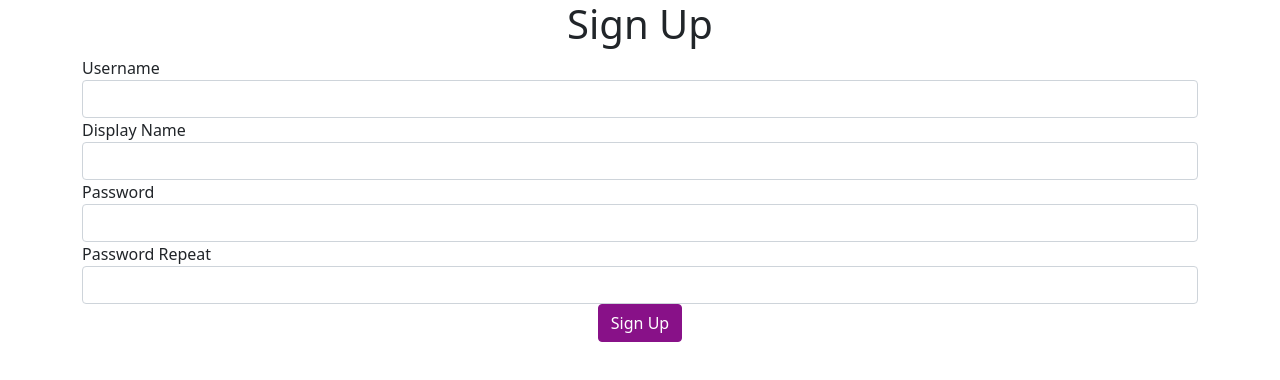
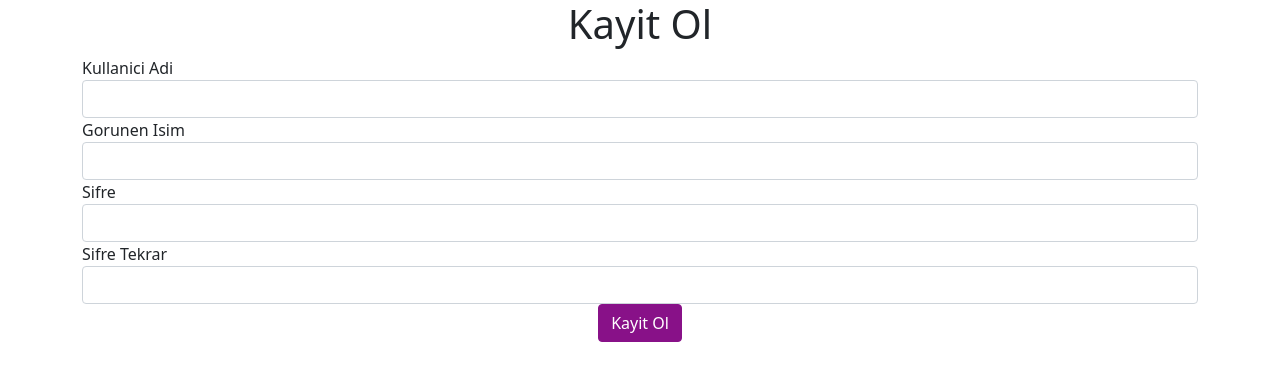
Before and after one commit to pisagor0635/react-frontend, a React (Create React App) app: page / in a window 1280 px wide. Shown: the top 380 px of the page. Built offline with nearby package versions, Linux system fonts and the light colour scheme.

Commit message:
eklemeler yapildi, dil destegi eklendi

```diff
--- a/package.json
+++ b/package.json
@@ -8,9 +8,11 @@
     "@testing-library/user-event": "^12.8.3",
     "axios": "^0.22.0",
     "bootstrap": "^5.1.1",
+    "i18next": "^21.2.4",
     "node-sass": "^6.0.1",
     "react": "^17.0.2",
     "react-dom": "^17.0.2",
+    "react-i18next": "^11.12.0",
     "react-scripts": "4.0.3",
     "web-vitals": "^1.1.2"
   },
--- a/src/components/input.js
+++ b/src/components/input.js
@@ -1,13 +1,13 @@
 import React from "react";
 
 const Input = (props) => {
-    const {label, error, name, onChange} = props;
+    const {label, error, name, onChange, type} = props;
     const className = error ? "form-control is-invalid" : "form-control";
     return (
         <div className="form-group">
             <label>{label}</label>
             <input className={className} name={name}
-                   onChange={onChange}></input>
+                   onChange={onChange} type={type}></input>
             <div className="invalid-feedback">{error}</div>
         </div>
     )
--- /dev/null
+++ b/src/i18n.js
@@ -0,0 +1,40 @@
+import i18n from "i18next";
+import {initReactI18next} from 'react-i18next'
+
+i18n.use(initReactI18next).init({
+    resources: {
+        en: {
+            translations: {
+                'Sign Up': 'Sign Up',
+                'Password mismatch': 'Password mismatch',
+                'Username': 'Username',
+                'Display Name': 'Display Name',
+                'Password': 'Password',
+                'Password Repeat': 'Password Repeat'
+            }
+        },
+        tr: {
+            translations: {
+                'Sign Up': 'Kayit Ol',
+                'Password mismatch': 'Aynı şifreyi giriniz',
+                'Username': 'Kullanici Adi',
+                'Display Name': 'Gorunen Isim',
+                'Password': 'Sifre',
+                'Password Repeat': 'Sifre Tekrar'
+            }
+        }
+    },
+    fallbackLng: 'tr',
+    ns: ['translation'],
+    defaultNS: 'translations',
+    keySeparator: false,
+    interpolation: {
+        escapeValue: false,
+        formatSeparator: ','
+    },
+    react: {
+        wait: true
+    }
+});
+
+export default i18n;
--- a/src/index.js
+++ b/src/index.js
@@ -2,9 +2,9 @@ import React from 'react';
 import ReactDOM from 'react-dom';
 import './index.css';
 import './bootstrap-override.scss'
-import App from './App';
 import UserSignupPage from './pages/UserSignupPage';
 import reportWebVitals from './reportWebVitals';
+import './i18n';
 
 ReactDOM.render(
   <React.StrictMode>
--- a/src/pages/UserSignupPage.js
+++ b/src/pages/UserSignupPage.js
@@ -1,6 +1,7 @@
 import React from "react";
 import {signup} from "../api/apiCalls";
 import Input from "../components/input";
+import {withTranslation} from 'react-i18next'
 
 class UserSignupPage extends React.Component {
     state = {
@@ -9,13 +10,24 @@ class UserSignupPage extends React.Component {
         password: null,
         passwordRepeat: null,
         pendingApiCall: false,
-        errors:{}
+        errors: {}
     };
 
     onChange = event => {
+        const {t} = this.props;
         const {name, value} = event.target;
         const errors = {...this.state.errors}//to move validation from username
-        errors[name]=undefined
+        errors[name] = undefined
+        if (name === "password" || name === "passwordRepeat") {
+            if (name === "password" && value !== this.state.passwordRepeat) {
+                errors.passwordRepeat = t('Password mismatch')
+            } else if (name === "passwordRepeat" && value !== this.state.password) {
+                errors.password = t('Password mismatch')
+            } else {
+                errors.passwordRepeat = undefined;
+            }
+
+        }
         this.setState({
             [name]: value,
             errors
@@ -36,38 +48,34 @@ class UserSignupPage extends React.Component {
         try {
             const response = await signup(body);
         } catch (error) {
-            if(error.response.data.validationErrors){
-                this.setState({errors:error.response.data.validationErrors})
+            if (error.response.data.validationErrors) {
+                this.setState({errors: error.response.data.validationErrors})
             }
         }
         this.setState({pendingApiCall: false});
     }
 
     render() {
-        const {pendingApiCall,errors} = this.state;
-        const {username,displayName} = errors;
+        const {t} = this.props;
+        const {pendingApiCall, errors} = this.state;
+        const {username, displayName, password, passwordRepeat} = errors;
         return (
             <div className="container">
                 <form>
-                    <h1 className="text-center">Sign Up</h1>
-                    <Input name="username" label="Username" error={username} onChange={this.onChange}/>
-                    <Input name="displayName" label="Display Name" error={displayName} onChange={this.onChange}/>
-                    <div className="form-group">
-                        <label>Password</label>
-                        <input className="form-control" name="password" type="password"
-                               onChange={this.onChange}></input>
-                    </div>
-                    <div className="form-group">
-                        <label>Password Repeat</label>
-                        <input className="form-control" name="passwordRepeat" type="password"
-                               onChange={this.onChange}></input>
-                    </div>
+                    <h1 className="text-center">{t('Sign Up')}</h1>
+                    <Input name="username" label={t('Username')} error={username} onChange={this.onChange}/>
+                    <Input name="displayName" label={t('Display Name')} error={displayName} onChange={this.onChange}/>
+                    <Input name="password" label={t('Password')} error={password} onChange={this.onChange}
+                           type="password"/>
+                    <Input name="passwordRepeat" label={t('Password Repeat')} error={passwordRepeat}
+                           onChange={this.onChange}
+                           type="password"/>
                     <div className="text-center">
                         <button className="btn btn-primary" onClick={this.onClickSignUp}
-                                disabled={pendingApiCall}>
+                                disabled={pendingApiCall || passwordRepeat !== undefined}>
                             {pendingApiCall ?
                                 <span className="spinner-border spinner-border-sm"></span> : ""}
-                            Sign Up
+                            {t('Sign Up')}
                         </button>
                     </div>
 
@@ -77,4 +85,5 @@ class UserSignupPage extends React.Component {
     }
 }
 
-export default UserSignupPage;
+const userSignupPageWithTranslation = withTranslation()(UserSignupPage);
+export default userSignupPageWithTranslation;
```
Also changed, not shown: 1 other file (tests, documents, lock files or other folders).
